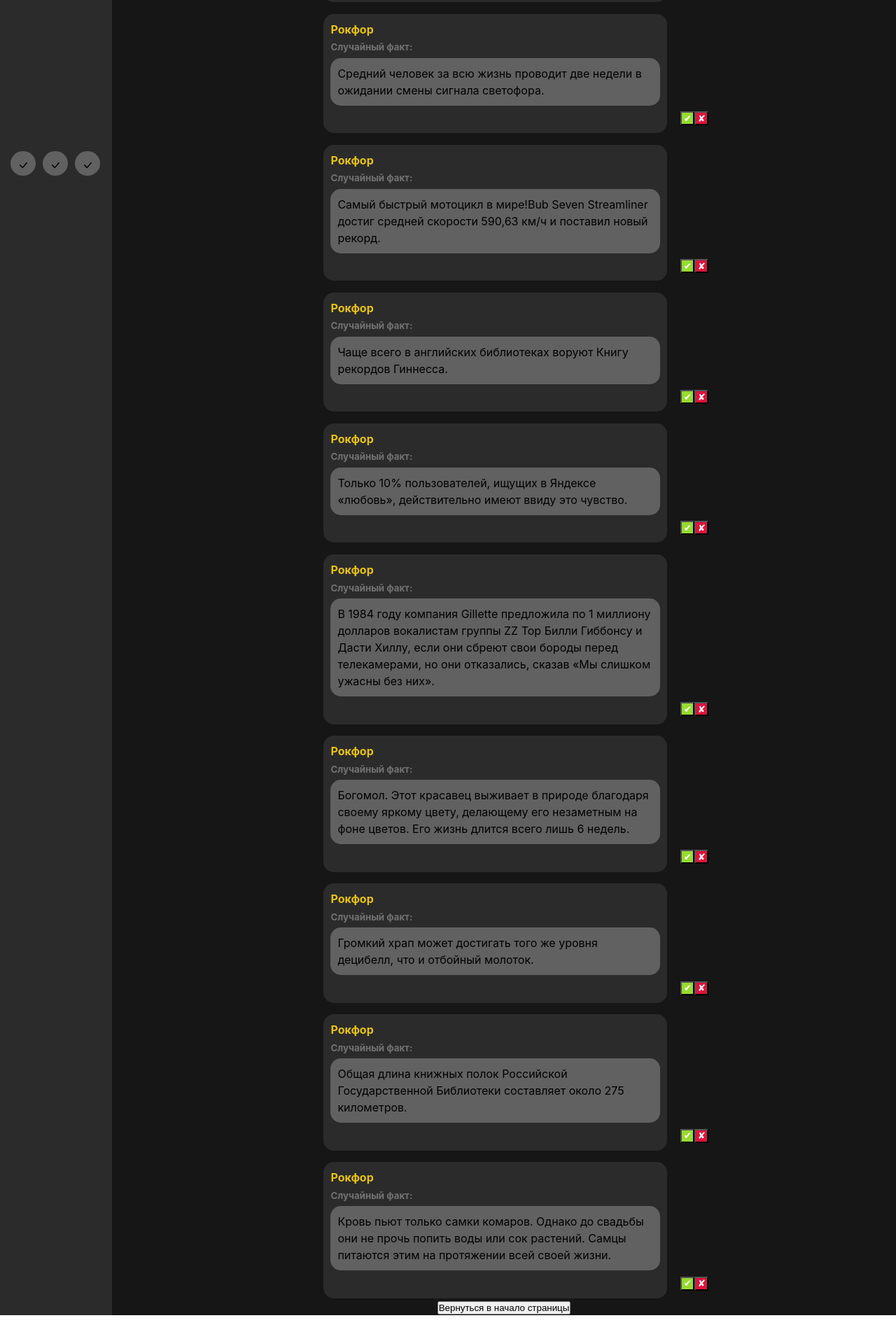
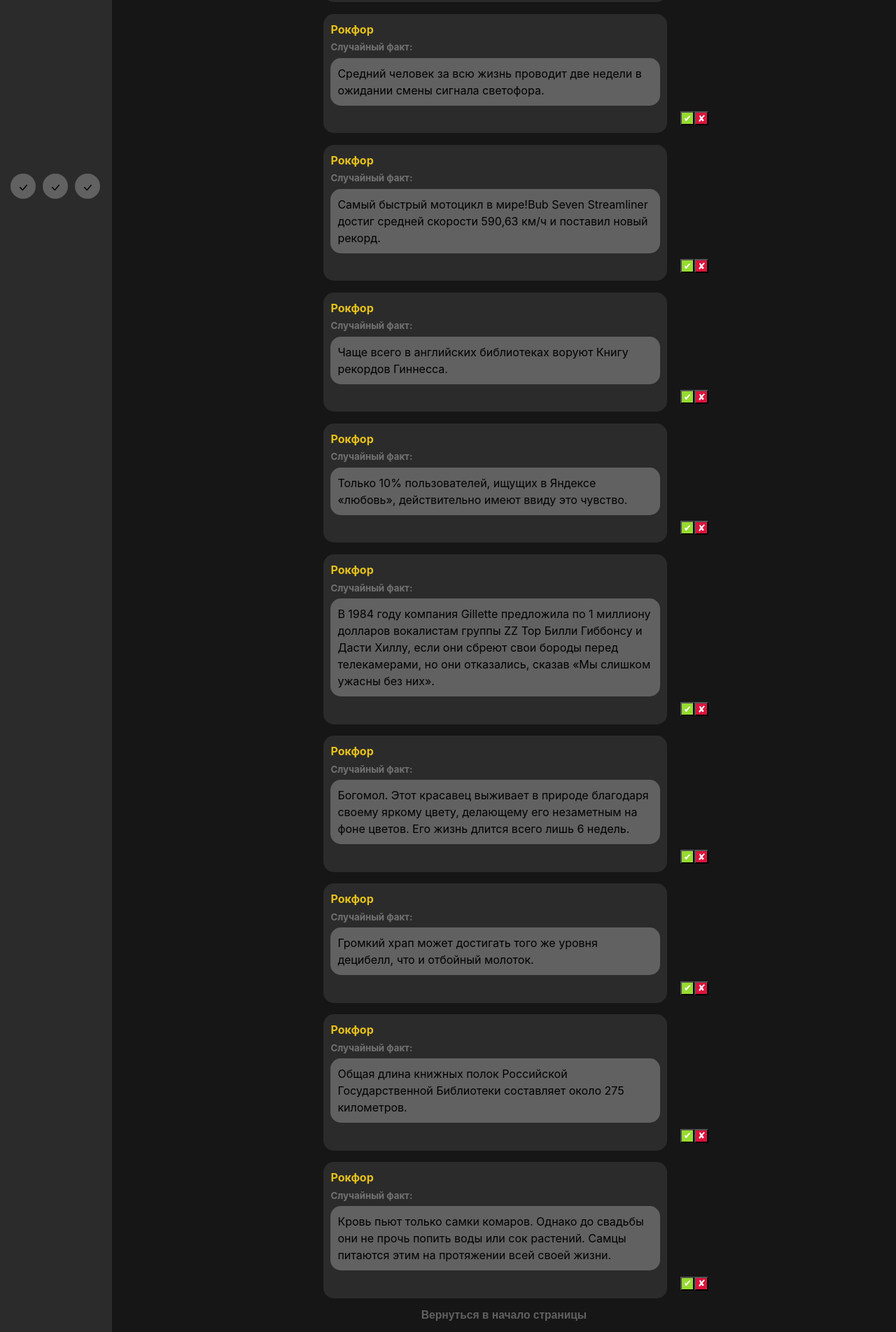
Before and after one commit to Leonid-Yakovlev63/Rockfor, a React (Create React App) app: page /postsDiscord in a window 1280 px wide. Shown: the part 419-2322 px from the top of the page at 70% size. Before the commit the page ends 2298 px from the top, so only its background shows below. Built offline with nearby package versions, Linux system fonts and the light colour scheme.

Commit message:
Scroll back to top component

```diff
--- a/src/App.css
+++ b/src/App.css
@@ -4,3 +4,13 @@
   grid-template-columns: 10rem auto;
   height: 100%;
 }
+::-webkit-scrollbar{
+  width: 10px;
+}
+::-webkit-scrollbar-track{
+  background: #2b2b2b;
+}
+::-webkit-scrollbar-thumb{
+  background: #616161;
+  border-radius: 15px;
+}
--- a/src/App.js
+++ b/src/App.js
@@ -6,7 +6,8 @@ import Main from './Main/Main';
 import PostsVK from './PostsVK/PostsVK';
 import PostsDiscord from './PostsDiscord/PostsDiscord';
 import Settings from './Settings/Settings';
-function App() {
+import CreatePost from './CreatePost/CreatePost';
+const App = () => {
   return (
   <BrowserRouter >
     <div className="App">
@@ -14,6 +15,7 @@ function App() {
       <Routes>
         <Route path="/" element={<Main />} />
         <Route path="main" element={<Main />} />
+        <Route path="createPost" element={<CreatePost />} />
         <Route path="postsVK" element={<PostsVK />} />
         <Route path="postsDiscord" element={<PostsDiscord />} />
         <Route path="settings" element={<Settings />} />
--- /dev/null
+++ b/src/CreatePost/CreatePost.jsx
@@ -0,0 +1,12 @@
+import React from 'react'
+import s from './CreatePost.module.css';
+const CreatePost = () => {
+  return (
+    <div className={s.mainWrapper}>
+    <center>
+      <h1 className={s.title}>Создать пост</h1>
+    </center>
+    </div>
+  )
+}
+export default CreatePost;
--- /dev/null
+++ b/src/CreatePost/CreatePost.module.css
@@ -0,0 +1,6 @@
+.mainWrapper{
+    background-color: #161616;
+}
+.title{
+    color: #e8c219;
+}
--- a/src/NavBar/NavBar.jsx
+++ b/src/NavBar/NavBar.jsx
@@ -9,6 +9,7 @@ const NavBar = (props) => {
     <div className={s.navWrapper}>
         <div className={s.navLinks}>
             <NavLink to = 'main' ><NavbarElement linkText='Главная'/></NavLink>
+            <NavLink to = 'createPost'><NavbarElement linkText='Создать пост'/></NavLink>
             <NavLink to = 'postsVK'><NavbarElement linkText='Посты VK'/></NavLink>
             <NavLink to = 'postsDiscord'><NavbarElement linkText='Посты Discord'/></NavLink>
             <NavLink to = 'settings'><NavbarElement linkText='Настройки'/></NavLink>
--- a/src/NavBar/NavBar.module.css
+++ b/src/NavBar/NavBar.module.css
@@ -5,7 +5,7 @@
     position: relative;
 }
 .navLinks{
-    overflow: scroll auto;
+    /*overflow: scroll auto;*/
     margin-bottom: 4rem;
 
     padding: 5px;
@@ -15,7 +15,7 @@
 }
 .buttons{
     position: fixed;
-    margin-top: 22%;
+    margin-top: 18%;
     display: grid;
     grid-template-columns: repeat(3, 1fr);
     grid-column-gap: 10px;
--- a/src/PostsDiscord/Posts/Posts.jsx
+++ b/src/PostsDiscord/Posts/Posts.jsx
@@ -6,16 +6,16 @@ const Posts = (props) => {
 
     const [posts, setPost] = useState([
         {id : 1, userName : "Рокфор",title: "Случайный факт:", content: "Bugatti Veyron может проехать футбольное поле за одну секунду."},
-        {id : 1, userName : "Рокфор",title: "Случайный факт:", content: "В Германии морских котиков называют морскими собаками."},
-        {id : 1, userName : "Рокфор",title: "Случайный факт:", content: "Средний человек за всю жизнь проводит две недели в ожидании смены сигнала светофора."},
-        {id : 1, userName : "Рокфор",title: "Случайный факт:", content: "Самый быстрый мотоцикл в мире!Bub Seven Streamliner достиг средней скорости 590,63 км/ч и поставил новый рекорд."},
-        {id : 1, userName : "Рокфор",title: "Случайный факт:", content: "Чаще всего в английских библиотеках воруют Книгу рекордов Гиннесса."},
-        {id : 1, userName : "Рокфор",title: "Случайный факт:", content: "Только 10% пользователей, ищущих в Яндексе «любовь», действительно имеют ввиду это чувство."},
-        {id : 1, userName : "Рокфор",title: "Случайный факт:", content: "В 1984 году компания Gillette предложила по 1 миллиону долларов вокалистам группы ZZ Top Билли Гиббонсу и Дасти Хиллу, если они сбреют свои бороды перед телекамерами, но они отказались, сказав «Мы слишком ужасны без них»."},
-        {id : 1, userName : "Рокфор",title: "Случайный факт:", content: "Богомол. Этот красавец выживает в природе благодаря своему яркому цвету, делающему его незаметным на фоне цветов. Его жизнь длится всего лишь 6 недель."},
-        {id : 1, userName : "Рокфор",title: "Случайный факт:", content: "Громкий храп может достигать того же уровня децибелл, что и отбойный молоток."},
-        {id : 1, userName : "Рокфор",title: "Случайный факт:", content: "Общая длина книжных полок Российской Государственной Библиотеки составляет около 275 километров."},
-        {id : 1, userName : "Рокфор",title: "Случайный факт:", content: "Кровь пьют только самки комаров. Однако до свадьбы они не прочь попить воды или сок растений. Самцы питаются этим на протяжении всей своей жизни."},
+        {id : 2, userName : "Рокфор",title: "Случайный факт:", content: "В Германии морских котиков называют морскими собаками."},
+        {id : 3, userName : "Рокфор",title: "Случайный факт:", content: "Средний человек за всю жизнь проводит две недели в ожидании смены сигнала светофора."},
+        {id : 4, userName : "Рокфор",title: "Случайный факт:", content: "Самый быстрый мотоцикл в мире!Bub Seven Streamliner достиг средней скорости 590,63 км/ч и поставил новый рекорд."},
+        {id : 5, userName : "Рокфор",title: "Случайный факт:", content: "Чаще всего в английских библиотеках воруют Книгу рекордов Гиннесса."},
+        {id : 6, userName : "Рокфор",title: "Случайный факт:", content: "Только 10% пользователей, ищущих в Яндексе «любовь», действительно имеют ввиду это чувство."},
+        {id : 7, userName : "Рокфор",title: "Случайный факт:", content: "В 1984 году компания Gillette предложила по 1 миллиону долларов вокалистам группы ZZ Top Билли Гиббонсу и Дасти Хиллу, если они сбреют свои бороды перед телекамерами, но они отказались, сказав «Мы слишком ужасны без них»."},
+        {id : 8, userName : "Рокфор",title: "Случайный факт:", content: "Богомол. Этот красавец выживает в природе благодаря своему яркому цвету, делающему его незаметным на фоне цветов. Его жизнь длится всего лишь 6 недель."},
+        {id : 9, userName : "Рокфор",title: "Случайный факт:", content: "Громкий храп может достигать того же уровня децибелл, что и отбойный молоток."},
+        {id : 10, userName : "Рокфор",title: "Случайный факт:", content: "Общая длина книжных полок Российской Государственной Библиотеки составляет около 275 километров."},
+        {id : 11, userName : "Рокфор",title: "Случайный факт:", content: "Кровь пьют только самки комаров. Однако до свадьбы они не прочь попить воды или сок растений. Самцы питаются этим на протяжении всей своей жизни."},
     ]);
 
     let postsList = posts.map(p => <Post p = {p.id} title ={p.title} userName={p.userName} image = {p.image} content = {p.content}/>    );
--- a/src/PostsDiscord/PostsDiscord.jsx
+++ b/src/PostsDiscord/PostsDiscord.jsx
@@ -1,7 +1,8 @@
 import React from 'react'
+import ScrollBtn from '../UI/ScrollBtn/ScrollBtn';
 import Posts from './Posts/Posts';
 import s from './PostsDiscord.module.css';
-import { useEffect } from 'react';
+
 const PostsDiscord = () => {
 
   return (
@@ -11,7 +12,7 @@ const PostsDiscord = () => {
     </center>
       <Posts />
       <center>
-        <button onClick={ () => window.scrollTo(0, 0)}>Вернуться в начало страницы</button>
+        <ScrollBtn />
       </center>
     </div>
   )
--- /dev/null
+++ b/src/UI/ScrollBtn/ScrollBtn.jsx
@@ -0,0 +1,17 @@
+import React from 'react'
+import s from './ScrollBtn.module.css';
+
+const handlerScrollUp = () => {
+  if (document.body.scrollTop > 0 || document.documentElement.scrollTop > 0) {
+    window.scrollBy(0, -50);
+    setTimeout(handlerScrollUp, 10);
+  }
+}
+
+const ScrollBtn = () => {
+
+  return (
+        <button className={s.btn} onClick={ handlerScrollUp}><h3>Вернуться в начало страницы</h3></button>
+  )
+}
+export default ScrollBtn;
--- /dev/null
+++ b/src/UI/ScrollBtn/ScrollBtn.module.css
@@ -0,0 +1,12 @@
+.btn{
+    padding: 15px;
+    background-color: #161616;
+    border: 0;
+    width: 40%;
+}
+.btn h3{
+    color: #616161;
+}
+.btn h3:hover{
+    color: #e8c219;
+}
```
Also changed, not shown: src/CreatePost/NewPost/NewPost.jsx (added), src/CreatePost/NewPost/NewPost.module.css (added).
